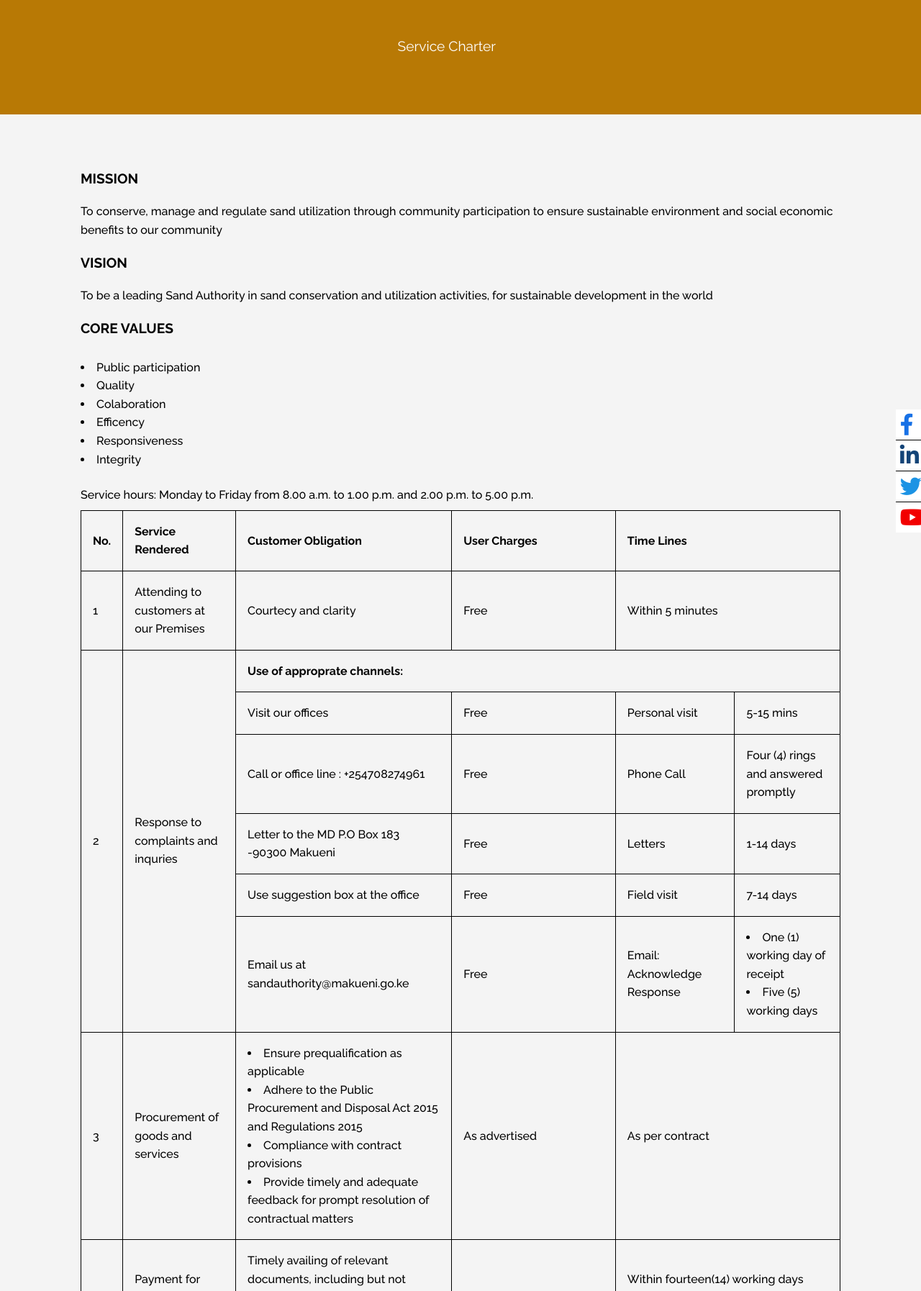
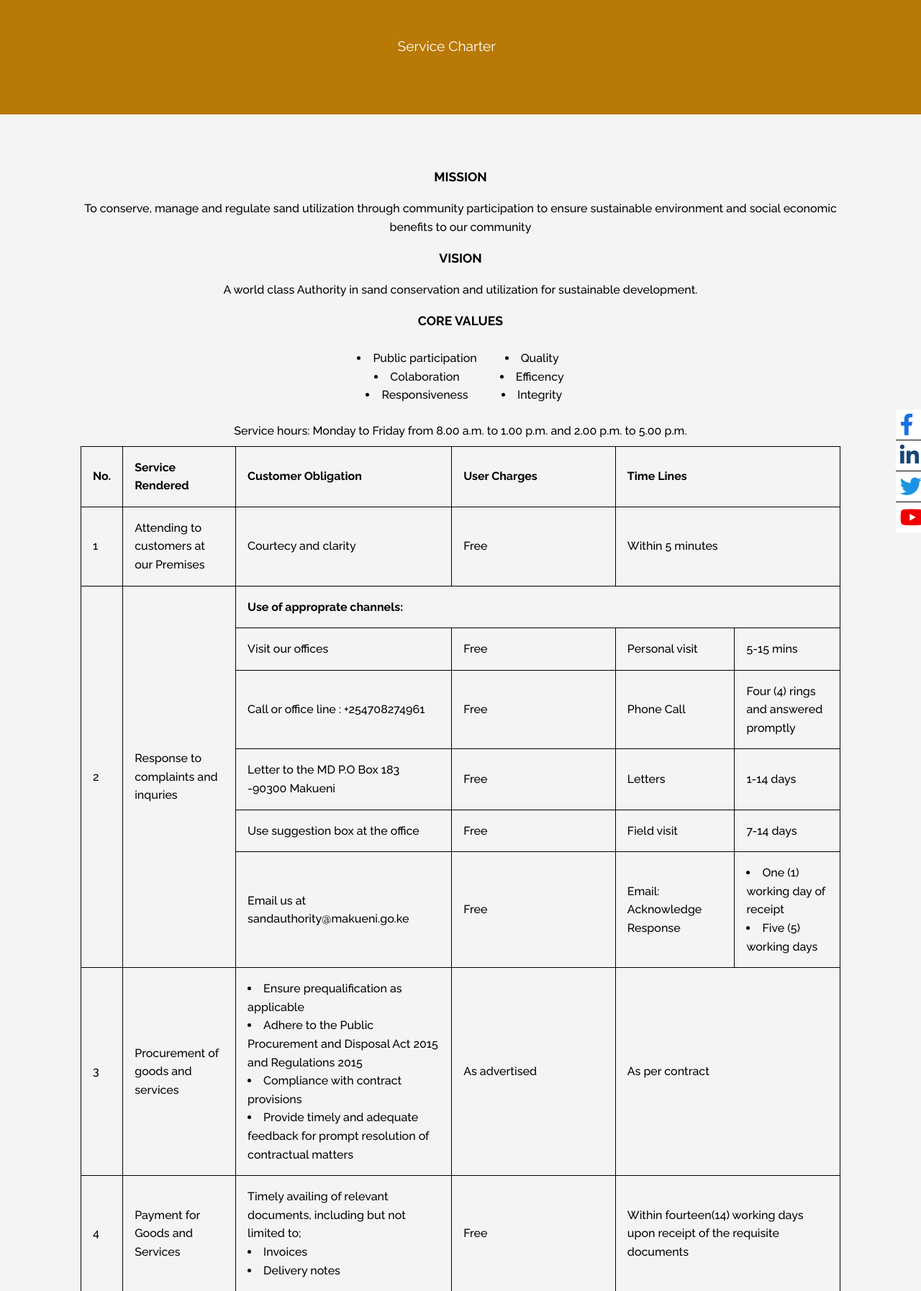
Before and after one commit to enockabere/Mak-Website, a Django app: page /about/service-charter/ in a window 1280 px wide. Shown: the part 146-1940 px from the top of the page at 72% size. Run offline with Django 4.2, Linux system fonts and the light colour scheme; data that the repository does not hold is empty; some libraries are stand-ins or nearby versions.

```diff
--- a/about/templates/service-chater.html
+++ b/about/templates/service-chater.html
@@ -12,7 +12,7 @@
             <h2>Mission</h2>
             <p>To conserve, manage and regulate sand utilization through community participation to ensure sustainable environment and social economic benefits to our community</p>
             <h2>vision</h2>
-            <p>To be a leading Sand Authority in sand conservation and utilization activities, for sustainable development in the world</p>
+            <p>A world class Authority in sand conservation and utilization for sustainable development.</p>
             <h2>core values</h2>
             <ol>
                 <li>Public participation</li>
--- a/base/templates/footer.html
+++ b/base/templates/footer.html
@@ -5,12 +5,12 @@
             <div class="footer__content--item">
                 <h4>Get in Touch</h4>
                 <div class="address">
-                    <p>P.O. Box 183-90300 Makueni</p>
+                    <p><i class="las la-map-marker-alt"></i> P.O. Box 183-90300 Makueni</p>
                     <p>
-                        Tel: +254 708 274961
+                        <i class="las la-phone-alt"></i> Tel: +254 708 274961
                     </p>
                     <p>
-                        Email: info@makuenisandauthority.go.ke
+                        <i class="las la-at"></i> Email: info@makuenisandauthority.go.ke
                     </p>
 
                 </div>
--- a/static/css/style.css
+++ b/static/css/style.css
@@ -2026,15 +2026,25 @@ textarea {
 .about__content p {
   padding-block: 0.5em;
 }
+.about__content .charter {
+  text-align: center;
+  overflow-x: auto;
+}
 .about__content .charter h2 {
   text-transform: uppercase;
-  font-size: 1.2em;
+  font-size: 1.1em;
   padding-block: 0.5em;
 }
 .about__content .charter ol {
   list-style-type: disc;
   list-style-position: inside;
   padding-block: 1em;
+  display: grid;
+  grid-template-columns: auto auto;
+  grid-template-rows: auto;
+  justify-content: center;
+  column-gap: 2em;
+  margin-inline: auto;
 }
 .about__content .inner ul,
 .about__content .inner ol {
@@ -2627,7 +2637,8 @@ footer .certified {
   border-top: none;
   border-radius: 4px;
 }
-.department__content ul, .department__content ol {
+.department__content ul,
+.department__content ol {
   list-style-type: disc;
   list-style-position: inside;
 }
--- a/static/scss/globals/_main.scss
+++ b/static/scss/globals/_main.scss
@@ -42,7 +42,7 @@
         height: 100%;
 
 
-        .backdrop{
+        .backdrop {
             background-color: hsla(0, 0%, 0%, 0.705);
             padding: 2em;
 
@@ -320,17 +320,27 @@
             padding-block: 0.5em;
         }
 
-        .charter{
-            h2{
+        .charter {
+            text-align: center;
+            overflow-x: auto;
+
+            h2 {
                 text-transform: uppercase;
-                font-size: 1.2em;
+                font-size: 1.1em;
                 padding-block: .5em;
 
             }
-            ol{
+
+            ol {
                 list-style-type: disc;
                 list-style-position: inside;
                 padding-block: 1em;
+                display: grid;
+                grid-template-columns: auto auto;
+                grid-template-rows: auto;
+                justify-content: center;
+                column-gap: 2em;
+                margin-inline: auto;
             }
         }
 
@@ -348,44 +358,46 @@
                 }
             }
 
-            &__buttons{
-                a:visited{
+            &__buttons {
+                a:visited {
                     @include set_background($primary_color)
                 }
-                .btn-primary{
-                    padding-inline:2em ;
+
+                .btn-primary {
+                    padding-inline: 2em;
 
 
                 }
             }
-            .iframe{
+
+            .iframe {
                 display: flex;
                 flex-flow: column;
                 justify-content: center;
                 align-items: center;
 
-                &__card{
+                &__card {
                     width: 70%;
                     border: 1px solid;
                     border-radius: 4px;
                     display: flex;
                     justify-content: flex-start;
                     gap: 1em;
-                    margin-bottom:1em ;
+                    margin-bottom: 1em;
                     padding: 1em;
 
-                    &--content{
+                    &--content {
                         display: flex;
                         justify-content: space-between;
                         align-self: center;
                         width: 100%;
 
-                        a{
+                        a {
                             @include set_background($primary_color);
                             border-radius: 4px;
                             padding: 8px 20px;
 
-                            &:hover{
+                            &:hover {
                                 @include set_background($fade);
                                 padding-block: 7px;
                                 border: 1px solid;
@@ -395,7 +407,7 @@
                     }
                 }
 
-                iframe{
+                iframe {
                     width: 70%;
                     height: 800px;
                     border: none;
@@ -877,7 +889,7 @@ footer {
         }
     }
 
-    .certified{
+    .certified {
         padding-top: .5em;
         font-family: sans-serif;
         font-size: medium;
@@ -943,7 +955,8 @@ footer {
 
             @include u.breakpoint-down(xx-small) {
                 width: 100%;
-                a{
+
+                a {
                     width: 100%;
                 }
             }
@@ -980,7 +993,7 @@ footer {
 
         &--title {
             h2 {
-                font-size:smaller;
+                font-size: smaller;
                 font-weight: 500;
                 line-height: 1.2;
                 text-align: justify;
@@ -992,33 +1005,38 @@ footer {
 
             }
         }
-        &--time{
+
+        &--time {
             font-size: small;
         }
     }
 }
 
 
-.department{
+.department {
     border-radius: 4px;
     margin-bottom: 2em;
-    &__title{
+
+    &__title {
         @include set_background($primary_color);
-        h2{
+
+        h2 {
             padding: 10px;
             font-size: 1.4rem;
             text-transform: uppercase;
             font-weight: 600;
         }
     }
-    &__content{
+
+    &__content {
         @include set_background($fade);
         padding: 1em;
         border: 1px solid;
         border-top: none;
         border-radius: 4px;
 
-        ul,ol{
+        ul,
+        ol {
             list-style-type: disc;
             list-style-position: inside;
         }
```
